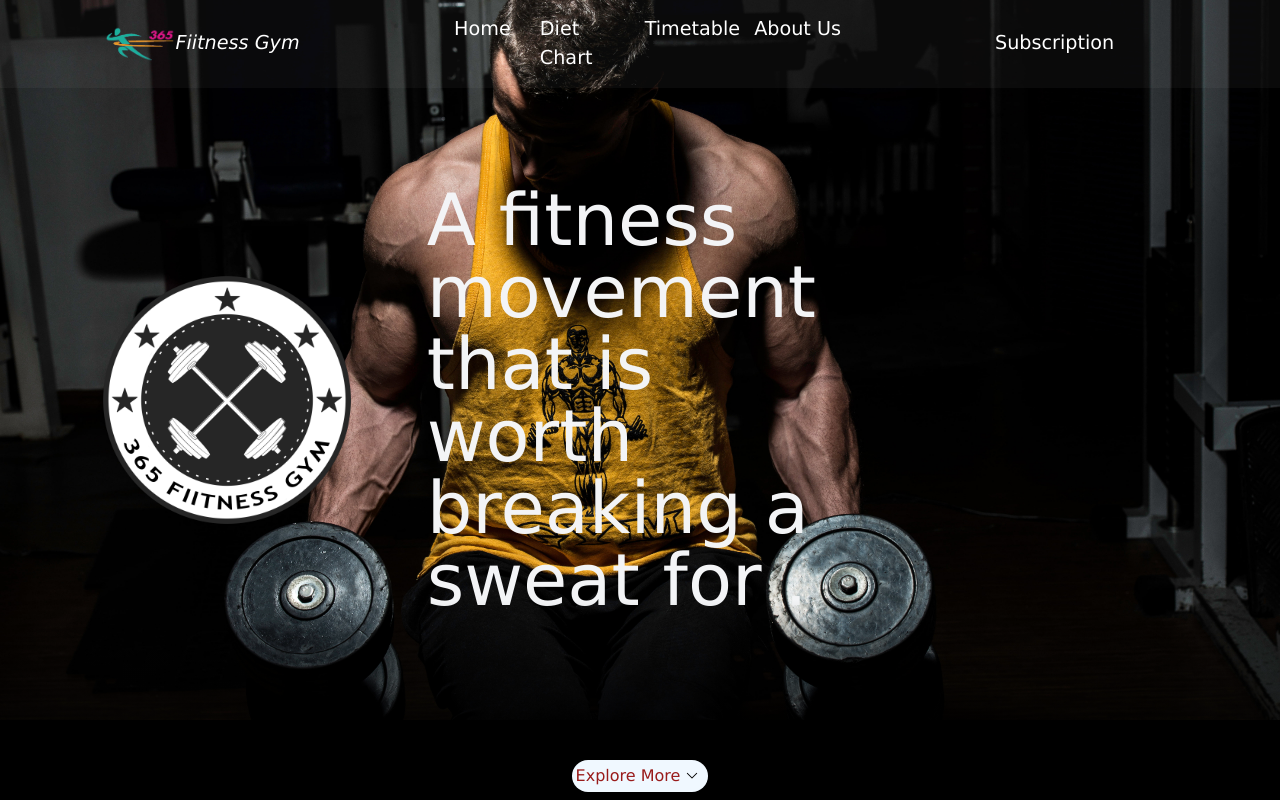
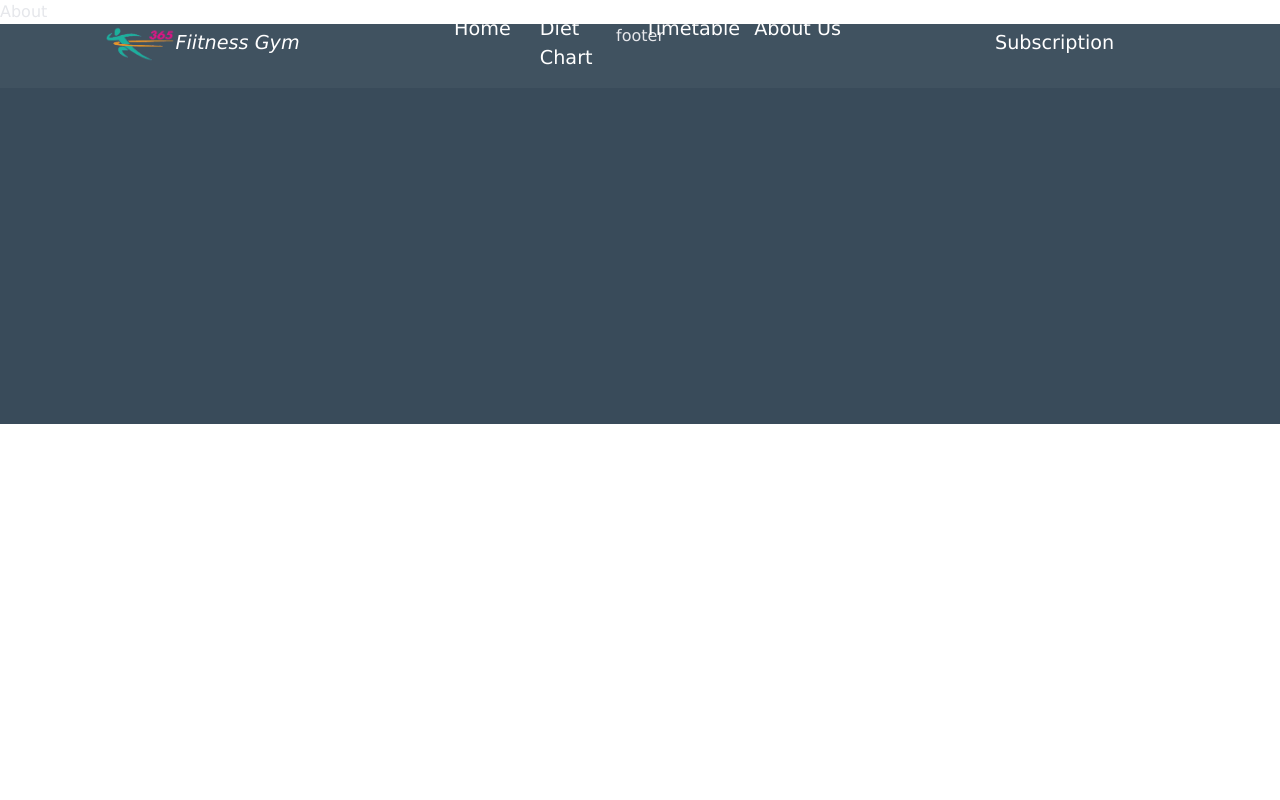
Before and after one commit to PRASHANTKUMAR0107/Fiitness_gym, a React (Create React App) app: page /about in a window 1280 px wide. Shown: the top 800 px of the page. Built offline with nearby package versions, Linux system fonts and the light colour scheme.

Commit message:
one-router

```diff
--- a/package.json
+++ b/package.json
@@ -9,6 +9,7 @@
     "jquery": "^3.6.4",
     "react": "^18.2.0",
     "react-dom": "^18.2.0",
+    "react-router-dom": "^6.9.0",
     "react-scripts": "5.0.1",
     "web-vitals": "^2.1.4"
   },
--- a/src/App.js
+++ b/src/App.js
@@ -1,12 +1,19 @@
 import './App.css';
 import Home from './components/Home';
 import Navbar from './components/Navbar';
+import { Routes , Route } from 'react-router-dom';
+import AboutUs from './components/AboutUs';
+import Footer from './components/Footer';
 
 function App() {
   return (
     <div className="text-gray-200">
       <Navbar/>
-      <Home/>
+      <Routes>
+        <Route path='/' element={<Home/>}/>
+        <Route path='/about' element={<AboutUs/>}/>
+      </Routes>
+      <Footer/>
     </div>
   );
 }
--- /dev/null
+++ b/src/components/AboutUs.jsx
@@ -0,0 +1,9 @@
+const AboutUs = () => {
+    return (
+    <>
+        About
+    </>
+    );
+}
+
+export default AboutUs;
--- /dev/null
+++ b/src/components/Footer.jsx
@@ -0,0 +1,15 @@
+import "./static/Footer.css"
+
+const Footer = () => {
+    return (
+        <>
+            <footer>
+                <div className="footer_section text-center">
+                    footer
+                </div>
+            </footer>
+        </>
+     );
+}
+
+export default Footer;
--- a/src/components/Home.jsx
+++ b/src/components/Home.jsx
@@ -57,7 +57,7 @@ const Home = () => {
         <img className="about_gym_img" src={about_gymimg} alt="loading ..." />
         <div>
           <h3 className="text-9xl my-5">365 </h3>
-          <p className="text-gray-300">days of fitness . . . Lorem ipsum dolor sit amet consectetur adipisicing elit. Fuga veritatis a amet esse blanditiis quaerat eveniet qui culpa, non reprehenderit ex saepe maiores provident. Necessitatibus laudantium perferendis ipsa minima voluptatem! Lorem ipsum dolor sit amet consectetur adipisicing elit. Incidunt amet dolor optio a eum doloremque saepe dolorum reprehenderit accusamus molestias repudiandae in, error sunt tempora doloribus quisquam qui porro earum! Lorem ipsum dolor sit amet consectetur, adipisicing elit. Repellat laudantium at odio sapiente amet excepturi animi aliquam vel. Mollitia quaerat quod libero vel laboriosam odit quos, optio dolorem tempora earum.</p>
+          <p className="text-gray-300">days of fitness . . . Staying healthy is not always easy, but it is always worth it. When you prioritize your health, you have more energy, feel more confident, and are better equipped to handle whatever challenges come your way. Whether you're looking to lose weight, build muscle, or simply feel better in your own skin, taking care of yourself is the key to achieving your goals. So don't give up, even when it gets tough. Every healthy choice you make is a step in the right direction, and each day is a new opportunity to become the best version of yourself. Remember that you are worth the effort, and that a healthy lifestyle is the best gift you can give yourself. So you can also follow us on other social media platforms to stay motivated and fit.</p>
           <br />
           <div className="social_media">
           <a href="https://www.instagram.com/">
--- a/src/components/Navbar.jsx
+++ b/src/components/Navbar.jsx
@@ -2,6 +2,7 @@ import "./static/nav.css";
 import logo from "./static/images/fiitness_gym_logo_png1.png";
 import menu from "./static/images/4.png";
 import $ from 'jquery';
+import { Link } from "react-router-dom";
 
 const Navbar = () => {
 
@@ -33,10 +34,10 @@ const Navbar = () => {
                     <img id="menu_btn" onClick={show_items} className="menu_icon" src={menu} alt="" />
                 </div>
                 <div className="items">
-                    <div className="items_list">Home</div>
-                    <div className="items_list">Diet Chart</div>
-                    <div className="items_list">Timetable</div>
-                    <div className="items_list">About Us</div>
+                    <div className="items_list"> <Link to={"/"}> Home </Link></div>
+                    <div className="items_list"><Link to={""}> Diet Chart </Link></div>
+                    <div className="items_list"><Link to={""}> Timetable </Link></div>
+                    <div className="items_list"> <Link to={"/about"}> About Us </Link></div>
                 </div>
                 <div className="items_login">
                     <div className="login">Subscription</div>
--- /dev/null
+++ b/src/components/static/Footer.css
@@ -0,0 +1,13 @@
+footer{
+    z-index: -2;
+    min-height: 50vh;
+    background-color: #2d3e4e;
+    /* padding: 20px; */
+}
+
+.footer_section{
+    background-color: #cbe4de14;
+    min-height: 50vh;
+    /* filter: blur(5px); */
+    z-index: 2;
+}
--- a/src/index.js
+++ b/src/index.js
@@ -3,11 +3,14 @@ import ReactDOM from 'react-dom/client';
 import './index.css';
 import App from './App';
 import reportWebVitals from './reportWebVitals';
+import { BrowserRouter } from 'react-router-dom';
 
 const root = ReactDOM.createRoot(document.getElementById('root'));
 root.render(
   <React.StrictMode>
-    <App />
+    <BrowserRouter>
+      <App />
+    </BrowserRouter>
   </React.StrictMode>
 );
 
```
Also changed, not shown: 1 other file (tests, documents, lock files or other folders).
